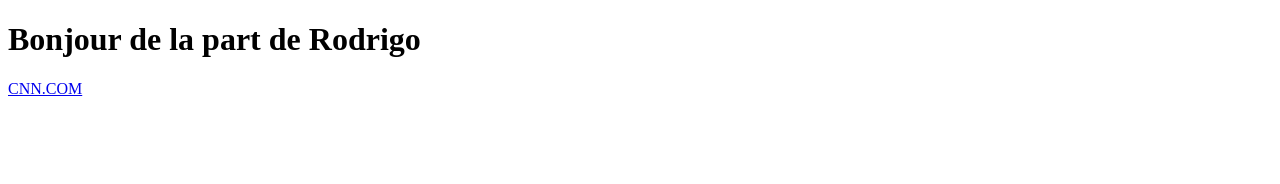
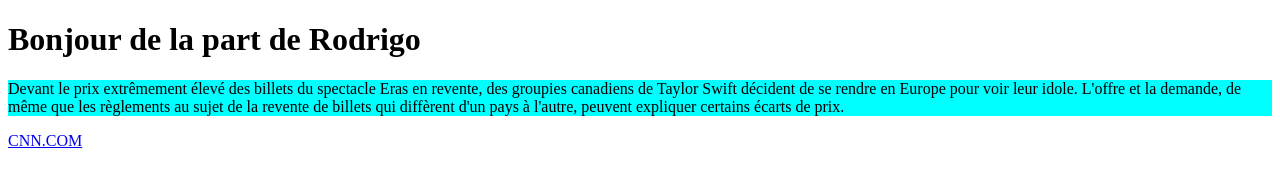
Before and after one commit to roddevweb/projet-web, a plain HTML site: page index.html in a window 1280 px wide. Drawn offline with Linux system fonts and the light colour scheme.

Commit message:
Ajout Ajout d'un paragraphe avec un style bleu

```diff
--- a/index.html
+++ b/index.html
@@ -8,6 +8,8 @@
 <body>
     <h1>Bonjour de la part de Rodrigo</h1>
 
+    <p style="background-color: aqua;">Devant le prix extrêmement élevé des billets du spectacle Eras en revente, des groupies canadiens de Taylor Swift décident de se rendre en Europe pour voir leur idole. L'offre et la demande, de même que les règlements au sujet de la revente de billets qui diffèrent d'un pays à l'autre, peuvent expliquer certains écarts de prix.</p>
+
     <a href="https://www.cnn.com/" target="_blank">CNN.COM</a>
 </body>
 </html>
```
